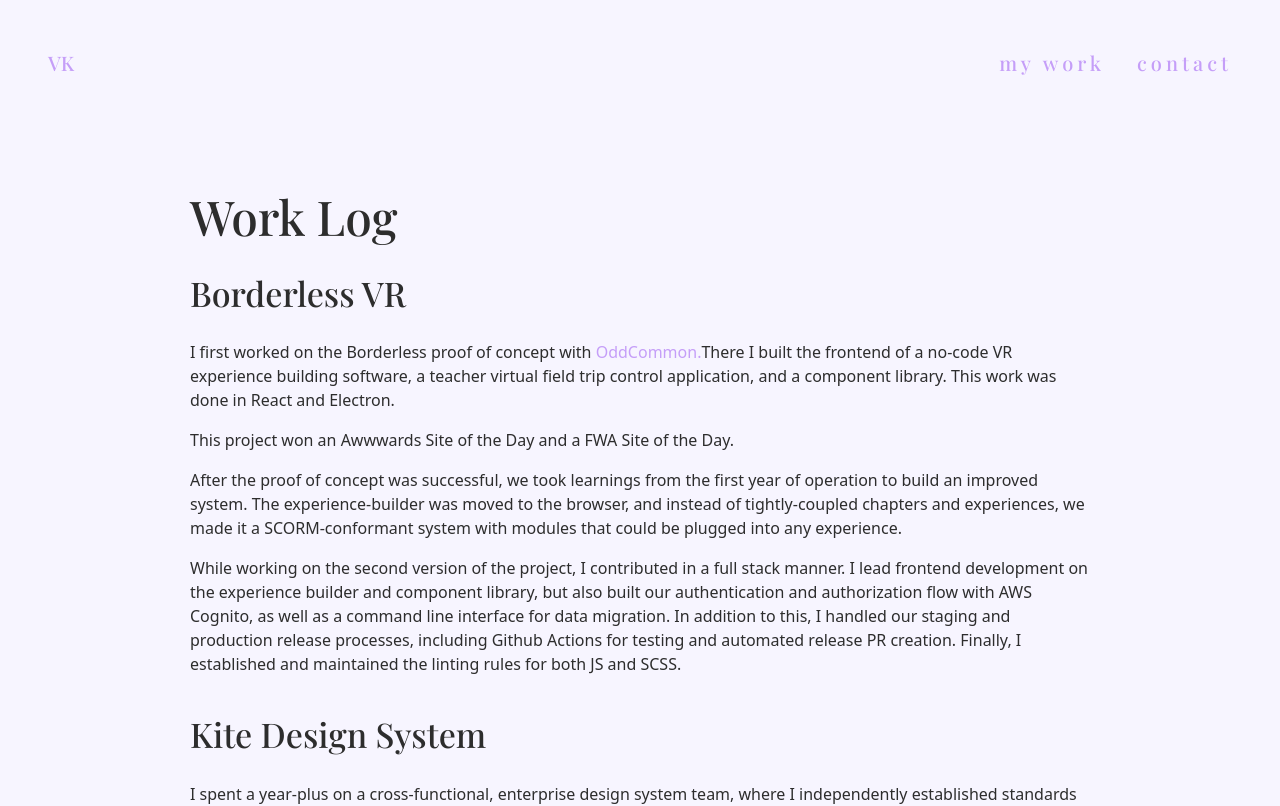
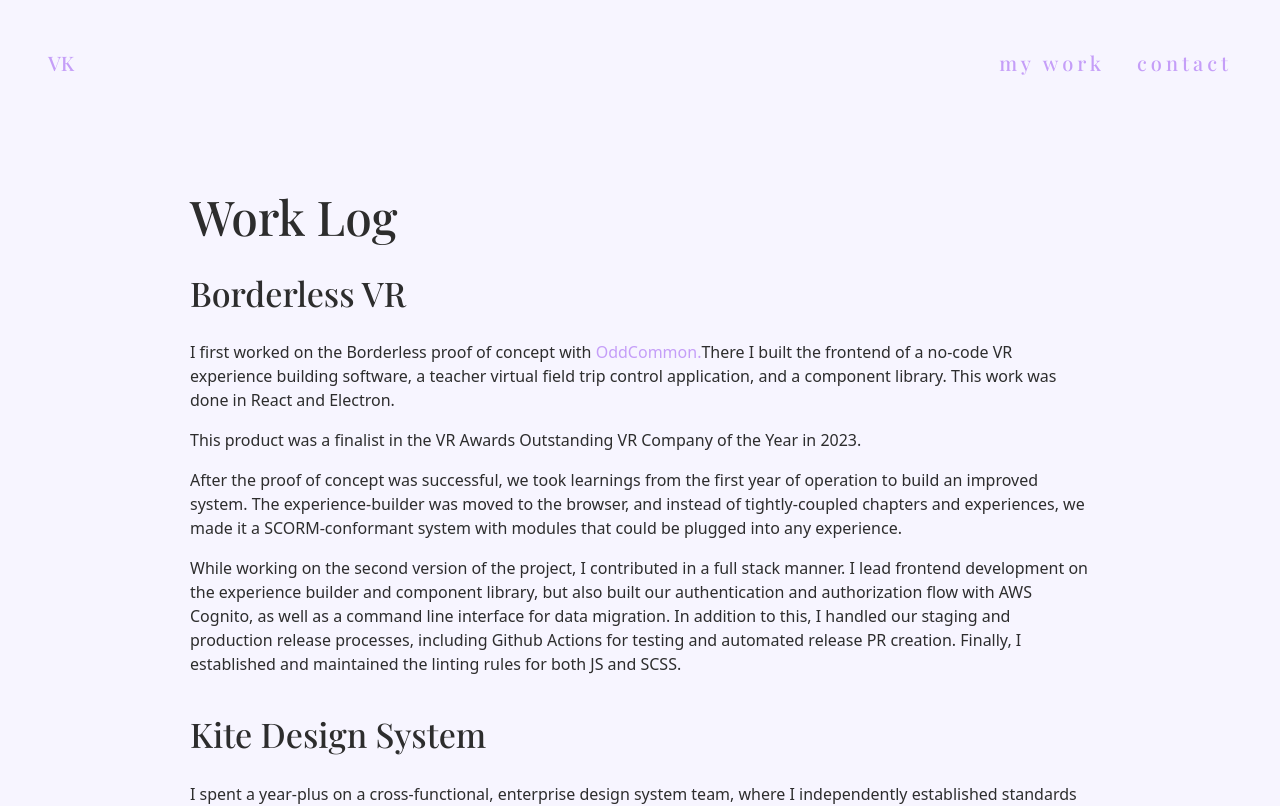
Before and after one commit to vkraucunas/portfolio2023, a React (Vite) app: page /cv in a window 1280 px wide. Shown: the top 806 px of the page. Built offline with nearby package versions, Linux system fonts and the light colour scheme.

Commit message:
chore: Update text

```diff
--- a/src/views/ValCV/index.tsx
+++ b/src/views/ValCV/index.tsx
@@ -19,8 +19,8 @@ function ValCV() {
           component library. This work was done in React and Electron.
         </p>
         <p>
-          This project won an Awwwards Site of the Day and a FWA Site of the
-          Day.
+          This product was a finalist in the VR Awards Outstanding VR Company of
+          the Year in 2023.
         </p>
         <p>
           After the proof of concept was successful, we took learnings from the
```
